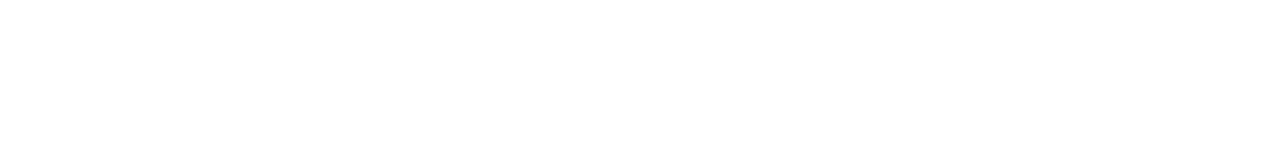
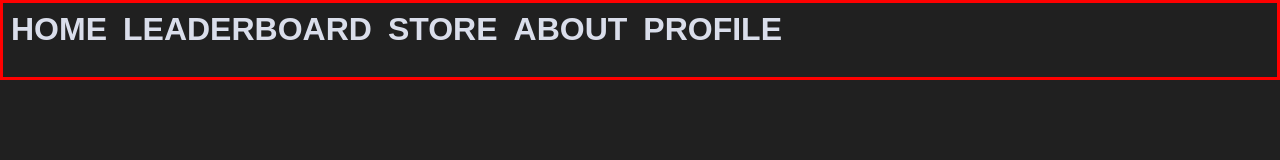
Before and after one commit to AahanPatel/Quexa, a plain HTML site: page index.html in a window 1280 px wide. Drawn offline with Linux system fonts and the light colour scheme.

Commit message:
Header design

```diff
--- a/index.html
+++ b/index.html
@@ -12,8 +12,14 @@
         <div class="logo-container">
 
         </div>
-        <div class="profile-button">
-
+        <div class="menu-container">
+            <ul>
+                <li><h1>HOME</h1></li>
+                <li><h1>LEADERBOARD</h1></li>
+                <li><h1>STORE</h1></li>
+                <li><h1>ABOUT</h1></li>
+                <li><h1>PROFILE</h1></li>
+            </ul>
         </div>
     </div>
     <div class="body">
--- a/style.css
+++ b/style.css
@@ -6,6 +6,9 @@
 
 :root {
     --font-family1: "Times New Roman";
+    --primary-color: #202020;
+    --primary-color-lighter: #4b4b4e;
+    --text-primary-color: #dadeeb;
 }
 
 body, html {
@@ -14,4 +17,34 @@ body, html {
     font-family: Arial, sans-serif;
     top: 0vh;
     overflow: hidden;
+    background-color: var(--primary-color);
 }
+
+.header {
+    display: flex;
+    flex-direction: column;
+    height: 10vh;
+    border: 0.2em red solid;
+}
+
+.header ul {
+    list-style-type: none;
+    margin: 0;
+    padding: 0;
+}
+
+.header ul li {
+    float: left;
+    background-color: var(--primary-color);
+}
+
+.header ul li:hover {
+    float: left;
+    background-color: var(--primary-color-lighter);
+}
+
+.header ul li h1 {
+    display: block;
+    padding: 8px;
+    color: var(--text-primary-color);
+}
```
